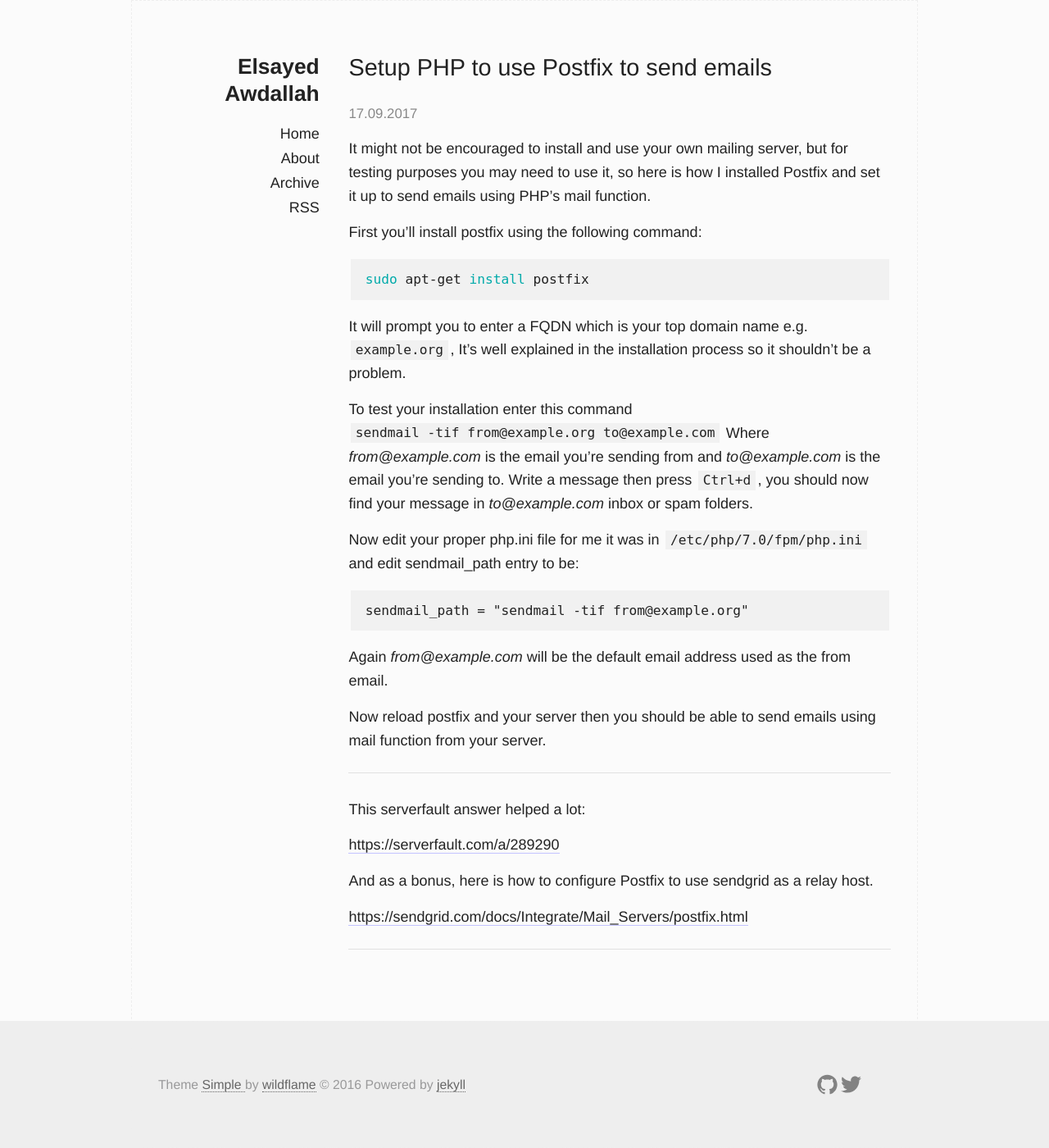
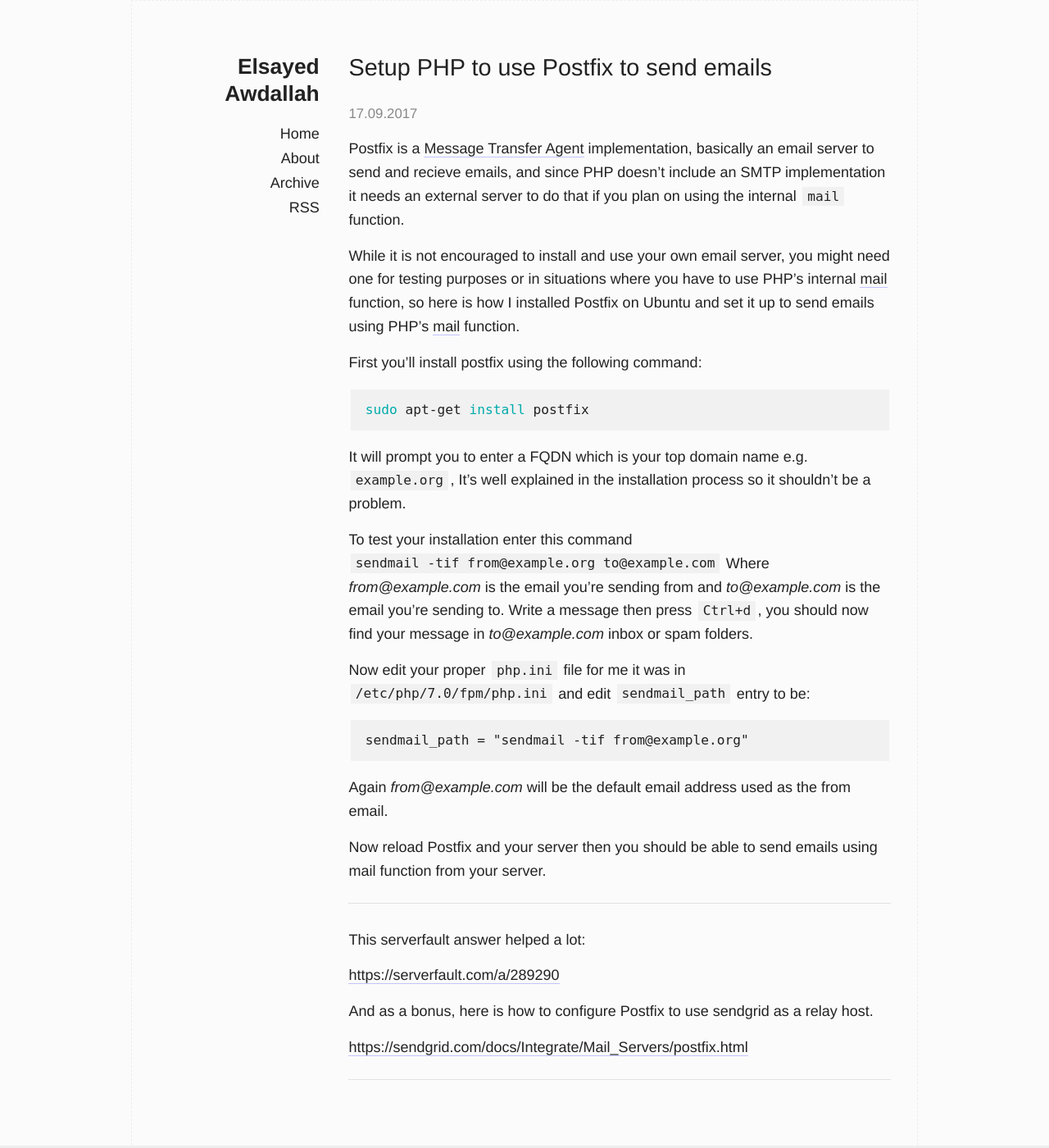
Before and after one commit to eawd/eawd.github.io, a Jekyll site: the page built from _posts/2017-09-25-install-postfix-php-mail.md, in a window 1280 px wide and 1400 px high. Shown: the whole window at 82% size. Built offline with Jekyll 4.4.1, drawn with Linux system fonts in a browser that asks for light colours.

Commit message:
update postfix-php-mail post

````diff
--- a/_posts/2017-09-25-install-postfix-php-mail.md
+++ b/_posts/2017-09-25-install-postfix-php-mail.md
@@ -6,7 +6,9 @@ date: 2017-09-17 21:29:00 +0800
 categories: php postfix
 ---
 
-It might not be encouraged to install and use your own mailing server, but for testing purposes you may need to use it, so here is how I installed Postfix and set it up to send emails using PHP's mail function.
+Postfix is a [Message Transfer Agent](https://en.wikipedia.org/wiki/Message_transfer_agent) implementation, basically an email server to send and recieve emails, and since PHP doesn’t include an SMTP implementation it needs an external server to do that if you plan on using the internal `mail` function.
+
+While it is not encouraged to install and use your own email server, you might need one for testing purposes or in situations where you have to use PHP’s internal [mail](https://secure.php.net/manual/en/function.mail.php) function, so here is how I installed Postfix on Ubuntu and set it up to send emails using PHP’s [mail](https://secure.php.net/manual/en/function.mail.php) function.
 
 First you'll install postfix using the following command:
 
@@ -20,7 +22,7 @@ It will prompt you to enter a FQDN which is your top domain name e.g. `example.o
 To test your installation enter this command `sendmail -tif from@example.org to@example.com` Where *from@example.com* is the email you're sending from and *to@example.com* is the email you're sending to.
 Write a message then press `Ctrl+d`, you should now find your message in *to@example.com* inbox or spam folders.
 
-Now edit your proper php.ini file for me it was in `/etc/php/7.0/fpm/php.ini` and edit sendmail_path entry to be:
+Now edit your proper `php.ini` file for me it was in `/etc/php/7.0/fpm/php.ini` and edit `sendmail_path` entry to be:
 
 ```
 sendmail_path = "sendmail -tif from@example.org"
@@ -28,7 +30,7 @@ sendmail_path = "sendmail -tif from@example.org"
 
 Again *from@example.com* will be the default email address used as the from email.
 
-Now reload postfix and your server then you should be able to send emails using mail function from your server.
+Now reload Postfix and your server then you should be able to send emails using mail function from your server.
 
 -----------
 This serverfault answer helped a lot:
````
